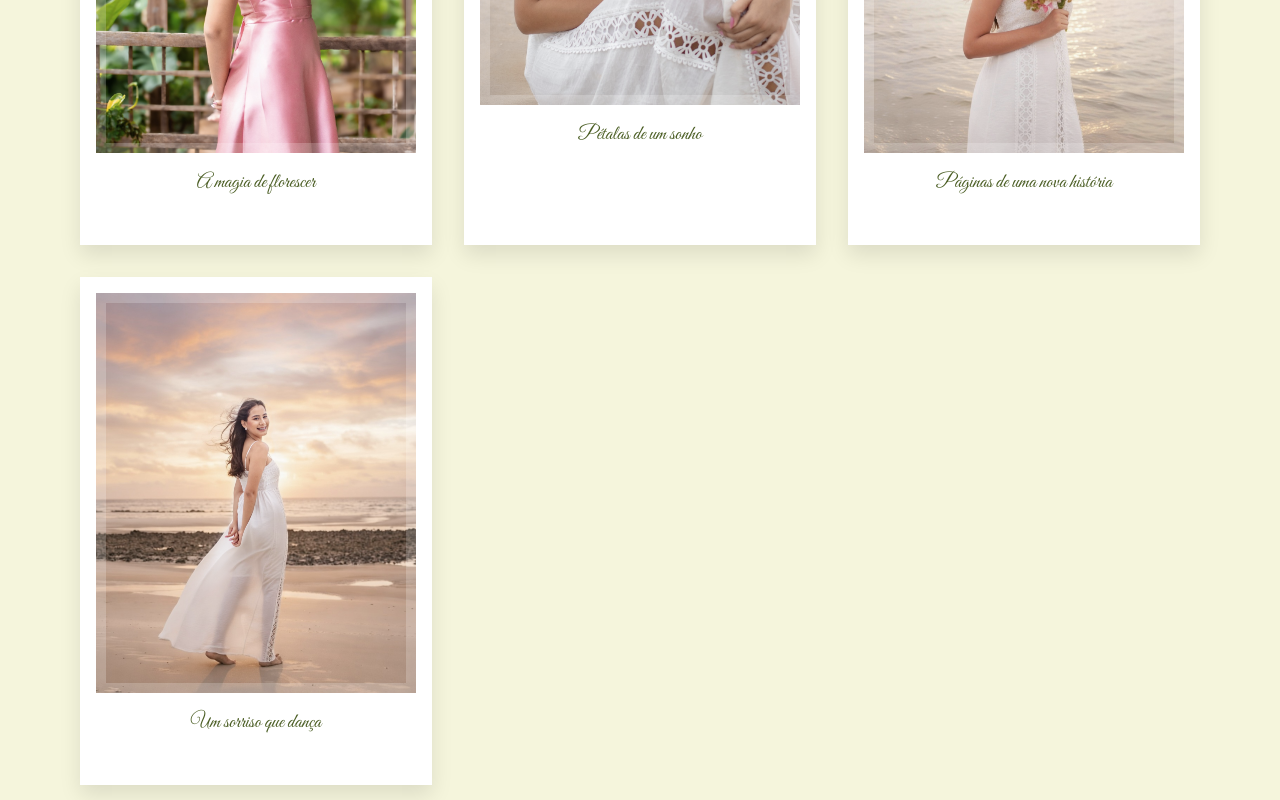
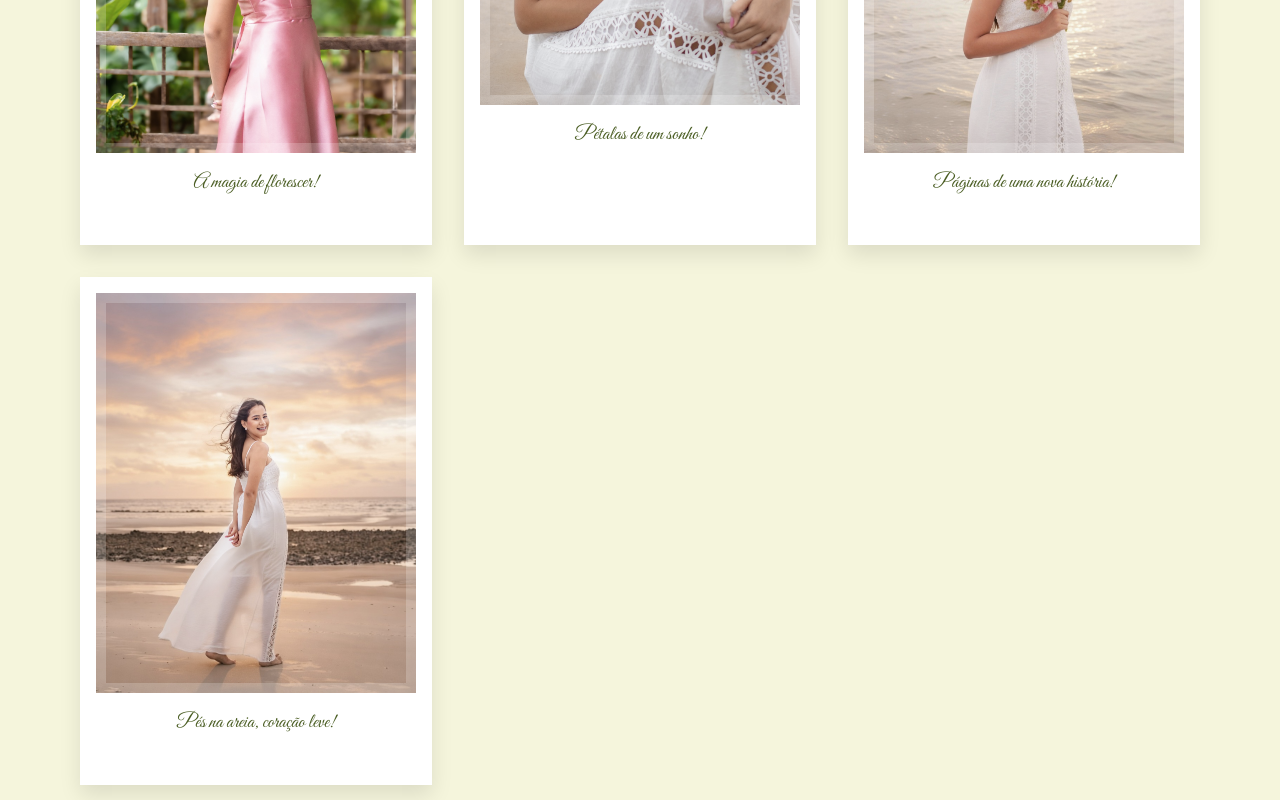
Before and after one commit to lucasrdt/rebeca-meu-jardim-secreto, a React (Vite) app: page / in a window 1280 px wide. Shown: the part 1360-2160 px from the top of the page. Built offline with nearby package versions, Linux system fonts and the light colour scheme; no server answers; the database is empty; a web font is replaced by a local one.

Commit message:
feat: update image captions and event address

```diff
--- a/src/App.tsx
+++ b/src/App.tsx
@@ -17,27 +17,48 @@ import heroImg from './assets/Galeria Mood/jardimsecreto.jpg';
 import jardimReveladoImg from './assets/Galeria Mood/jardimrevelado.jpg';
 
 const moodImagesRaw = import.meta.glob('./assets/Galeria Mood/*.{jpg,jpeg,png,JPG,JPEG}', { eager: true });
+
+const moodCaptions = [
+  "A magia de florescer!",
+  "Pétalas de um sonho!",
+  "Páginas de uma nova história!",
+  "Um sorriso que dança!",
+  "Brilho no olhar!",
+  "Encanto em cada detalhe!",
+  "Onde os sonhos moram!",
+  "Natureza em festa!",
+  "Jardim da juventude!",
+  "Luzes de uma nova estação!",
+  "Sorrisos que iluminam!",
+  "15 primaveras!",
+  "Reflexo da alma!",
+  "Beleza atemporal!",
+  "Um instante eternizado!"
+];
+
 const moodImages = Object.entries(moodImagesRaw)
   .filter(([path]) => !path.includes('jardimsecreto.jpg') && !path.includes('jardimrevelado.jpg'))
-  .map(([_, module]: any) => module.default);
+  .map(([path, module]: any, index) => {
+    const filename = path.split('/').pop() || "";
+    let caption = moodCaptions[index % moodCaptions.length];
 
-const moodCaptions = [
-  "A magia de florescer",
-  "Pétalas de um sonho",
-  "Páginas de uma nova história",
-  "Um sorriso que dança",
-  "Brilho no olhar",
-  "Encanto em cada detalhe",
-  "Onde os sonhos moram",
-  "Natureza em festa",
-  "Jardim da juventude",
-  "Luzes de uma nova estação",
-  "Sorrisos que iluminam",
-  "15 primaveras",
-  "Reflexo da alma",
-  "Beleza atemporal",
-  "Um instante eternizado"
-];
+    if (filename === "7.jpeg") caption = "Entre folhas e sorrisos!";
+    if (filename === "8.jpeg") caption = "Flores que acompanham o instante!";
+    if (filename === "9.jpeg") caption = "Leveza e cor em um instante de graça!";
+    if (filename === "26.jpeg") caption = "Pés na areia, coração leve!";
+    if (filename === "27.jpeg") caption = "Página aberta no jardim!";
+    if (filename === "29.jpeg") caption = "Um sopro para começar uma nova fase!";
+    if (filename === "18.jpeg") caption = "Um sorriso que conta sem palavras!";
+    if (filename === "WhatsApp Image 2026-04-25 at 15.15.39.jpeg") caption = "Horizonte nos olhos, leveza no sorriso!";
+    if (filename === "28.jpeg") caption = "Da gratuidade, nasce um sorriso!";
+    if (filename === "12.jpeg") caption = "Um traço que ecoa no reflexo!";
+
+    // Swap 10 and 11
+    if (filename === "10.jpeg") caption = "Pétalas de um sonho!";
+    if (filename === "11.jpeg") caption = "A magia de florescer!";
+
+    return { url: module.default, caption };
+  });
 
 const destaqueImagesRaw = import.meta.glob('./assets/destaque-compressed/*.{jpg,jpeg,png,JPG,JPEG}', { eager: true });
 const festaImagesRaw = import.meta.glob('./assets/festa-compressed/*.{jpg,jpeg,png,JPG,JPEG}', { eager: true });
@@ -330,7 +351,7 @@ const App: React.FC = () => {
         </div>
 
         <div className="grid grid-cols-1 md:grid-cols-3 gap-8">
-          {moodImages.map((imgUrl, index) => (
+          {moodImages.map((image, index) => (
             <motion.div
               key={index}
               initial={{ opacity: 0, y: 30 }}
@@ -338,13 +359,13 @@ const App: React.FC = () => {
               viewport={{ once: true }}
               transition={{ delay: index * 0.1, duration: 0.8 }}
               className={`polaroid group cursor-pointer ${index % 2 === 0 ? 'md:mt-12' : ''}`}
-              onClick={() => setSelectedImage(imgUrl)}
+              onClick={() => setSelectedImage(image.url)}
             >
               <div className="relative overflow-hidden mb-4 aspect-[4/5]">
-                <img src={imgUrl} loading="lazy" alt={`Mood ${index+1}`} className="w-full h-full object-cover grayscale-[20%] group-hover:grayscale-0 transition-all duration-700" />
+                <img src={image.url} loading="lazy" alt={`Mood ${index+1}`} className="w-full h-full object-cover grayscale-[20%] group-hover:grayscale-0 transition-all duration-700" />
                 <div className="absolute inset-0 border-[10px] border-white/20 pointer-events-none" />
               </div>
-              <p className="font-cursive text-xl text-sage text-center">{moodCaptions[index % moodCaptions.length]}</p>
+              <p className="font-cursive text-xl text-sage text-center">{image.caption}</p>
             </motion.div>
           ))}
         </div>
@@ -379,7 +400,7 @@ const App: React.FC = () => {
                     </div>
                   </div>
                 </div>
-                <p className="font-cursive text-base text-sage text-center px-2 leading-tight">Momentos que ficam para sempre...</p>
+                <p className="font-cursive text-base text-sage text-center px-2 leading-tight">Momentos que ficam para sempre!</p>
               </motion.div>
             ))}
           </div>
@@ -451,7 +472,7 @@ const App: React.FC = () => {
                 <MapPin className="text-moss" />
               </div>
               <h3 className="font-serif text-xl mb-1">Local</h3>
-              <p className="text-moss/70 text-sm">Casa Veneza - Av. Joaquim Mochel, 45, Cohatrac IV, São Luís, MA</p>
+              <p className="text-moss/70 text-sm">Av. Joaquim Mochel, 45, Cohatrac IV, São Luís, MA.</p>
             </div>
           </div>
 
```
